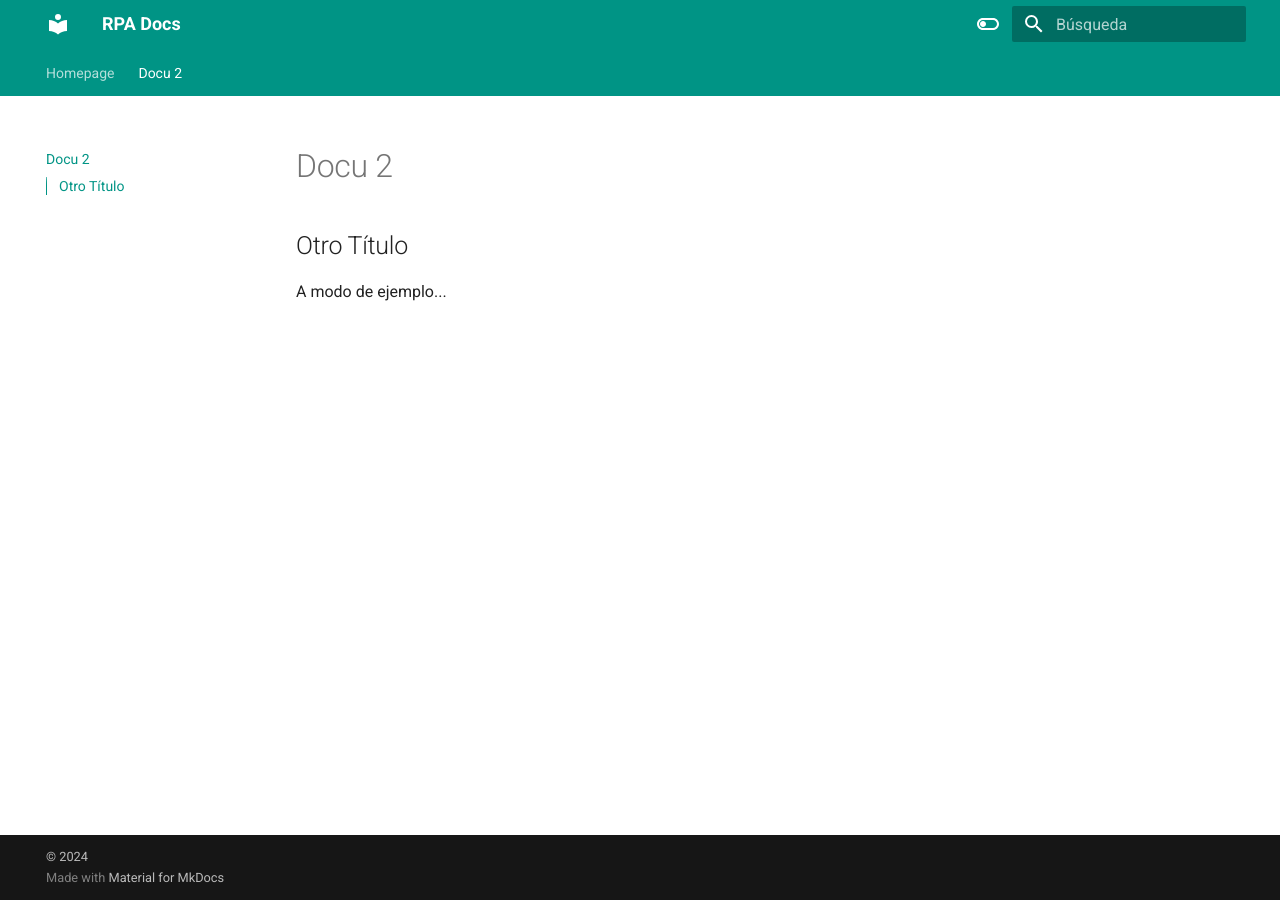
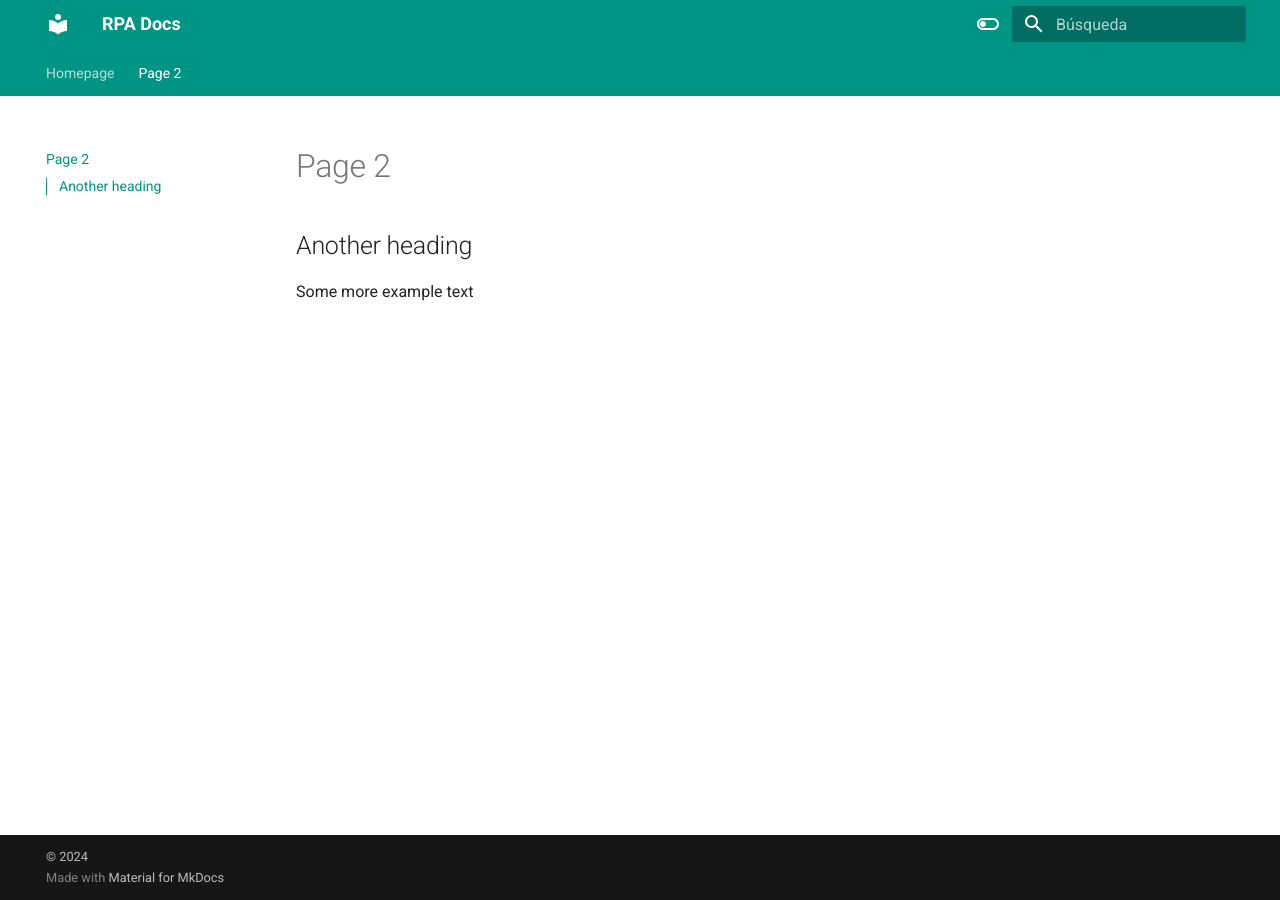
Before and after one commit to AutomatizacionesAppscript/RPADocs, an MkDocs documentation site: the page built from docs/Page2.md, in a window 1280 px wide. Built offline with MkDocs 1.6.1 and Material for MkDocs 9.7.7, drawn with Linux system fonts in a browser that asks for light colours.

Commit message:
Refactoring

```diff
--- a/docs/Page2.md
+++ b/docs/Page2.md
@@ -1,5 +1,5 @@
-# Docu 2
+# Page 2
 
-## Otro Título
+## Another heading
 
-A modo de ejemplo...
+Some more example text
```
